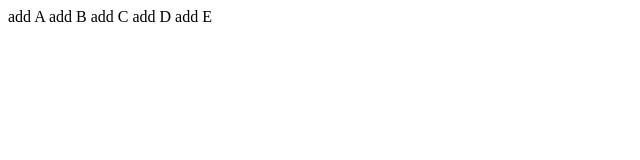
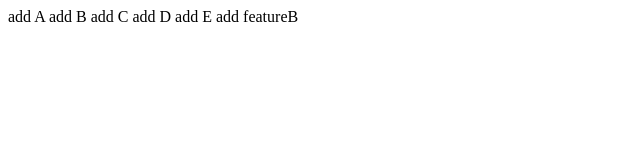
Before and after one commit to Wan41/prioritas_2, a plain HTML site: page index.html in a window 1280 px wide. Shown: the whole page, without its empty margins (0-640 px from the left). Drawn offline with Linux system fonts and the light colour scheme.

Commit message:
menambah fitur B

```diff
--- a/index.html
+++ b/index.html
@@ -4,4 +4,5 @@
     add C
     add D
     add E
+    add featureB
 </html>
```
